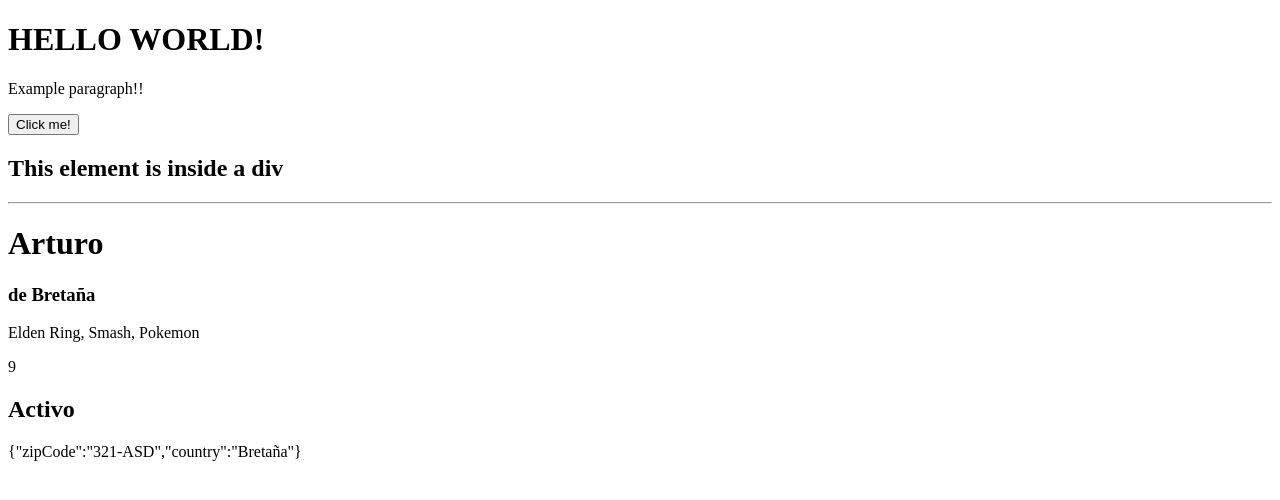
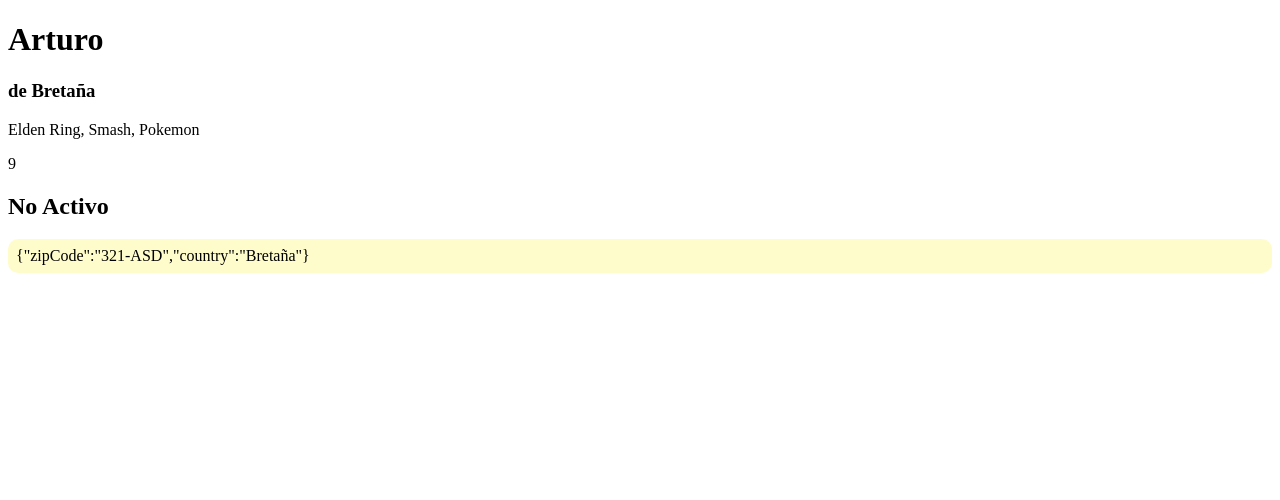
Before and after one commit to alvinoDev/react, a React (Vite) app in the folder 02-first-steps/: page / in a window 1280 px wide. Shown: the top 500 px of the page. Built offline with nearby package versions, Linux system fonts and the light colour scheme.

Commit message:
feat: Colocar estilos de CSS

```diff
--- a/02-first-steps/src/MyAwesomeApp.tsx
+++ b/02-first-steps/src/MyAwesomeApp.tsx
@@ -1,24 +1,22 @@
+import type { CSSProperties } from "react";
+
 const firstName = "Arturo";
 const lastName = "de Bretaña";
 
 const favoriteGames = ["Elden Ring", "Smash", "Pokemon"];
 
-const isActive = true;
+const isActive = false;
 
 const address = {
   zipCode: "321-ASD",
   country: "Bretaña",
 };
 
-// Forma Tradicional
-// export function MyAwesomeApp() {
-//   return (
-//     <>
-//       <h1>Arturo</h1>
-//       <h3>de Bretaña</h3>
-//     </>
-//   )
-// }
+const myStyles: CSSProperties = {
+  backgroundColor: isActive ? "#FAFAFA" : "#FFFCCC",
+  borderRadius: 10,
+  padding: 8,
+};
 
 // Forma Moderna
 export const MyAwesomeApp = () => {
@@ -32,7 +30,7 @@
 
       <h2>{isActive ? "Activo" : "No Activo"}</h2>
 
-      <p>{JSON.stringify(address)}</p>
+      <p style={myStyles}>{JSON.stringify(address)}</p>
     </>
   );
 };
--- a/02-first-steps/src/main.tsx
+++ b/02-first-steps/src/main.tsx
@@ -1,12 +1,10 @@
 import { StrictMode } from 'react'
 import { createRoot } from 'react-dom/client'
-import { FirstStepsApp } from './FirstStepsApp'
+// import { FirstStepsApp } from './FirstStepsApp'
 import { MyAwesomeApp } from './MyAwesomeApp'
 
 createRoot(document.getElementById('root')!).render(
   <StrictMode>
-    <FirstStepsApp />
-    <hr />
     <MyAwesomeApp />
   </StrictMode>,
 )
```
